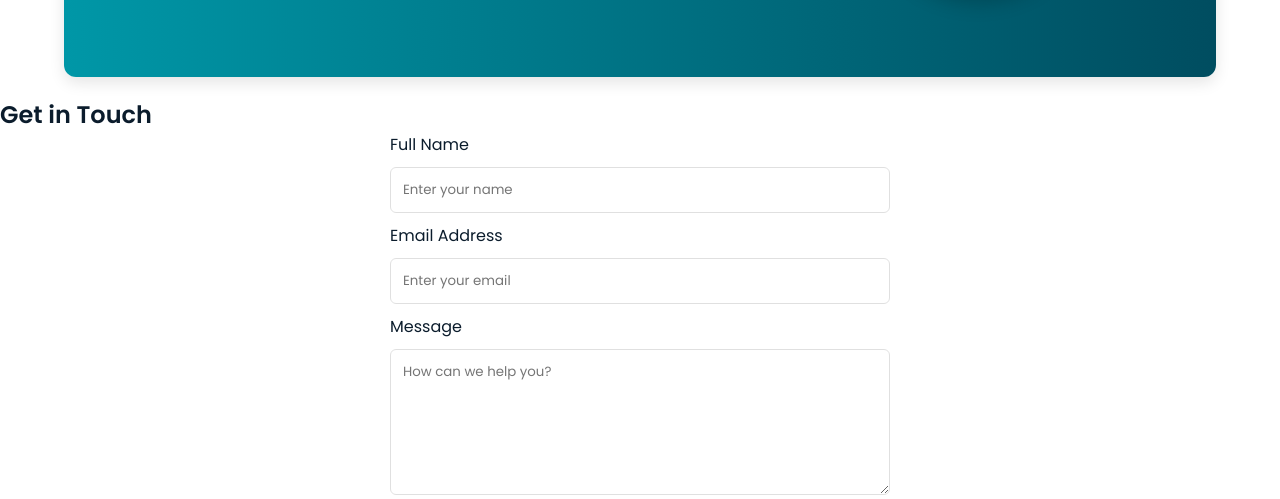
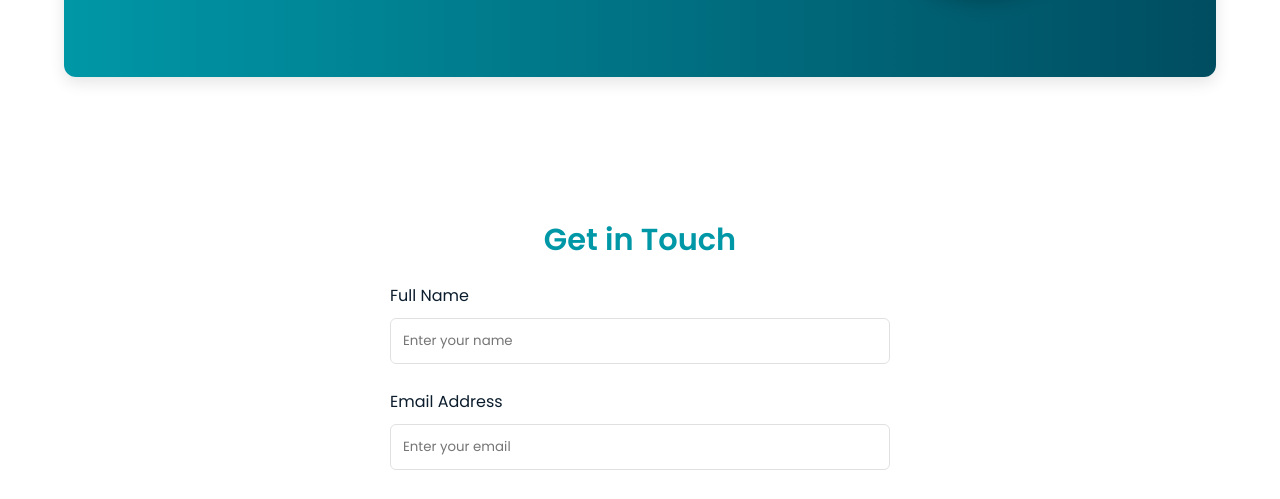
Before and after one commit to ElSpaniard97/hc-it-pros, a plain HTML site: page contact.html in a window 1280 px wide. Shown: the part 408-907 px from the top of the page. Drawn offline with Linux system fonts and the light colour scheme.

Commit message:
Update style.css

```diff
--- a/style.css
+++ b/style.css
@@ -280,6 +280,34 @@ button.submit:hover {
   background: var(--accent-light);
 }
 
+/* ---------- Contact Form ---------- */
+.contact {
+  max-width: 600px;
+  margin: 80px auto;
+  text-align: center;
+  color: var(--text);
+  padding: 40px 20px;
+}
+
+.contact h2 {
+  color: var(--accent);
+  font-size: 1.9em;
+  margin-bottom: 20px;
+}
+
+label {
+  display: block;
+  text-align: left;
+  margin-top: 15px;
+  font-weight: 500;
+}
+
+.confirmation-message {
+  margin-top: 20px;
+  color: var(--accent);
+  font-weight: 600;
+}
+
 /* ---------- Founder Section ---------- */
 .founder {
   max-width: 1000px;
```
